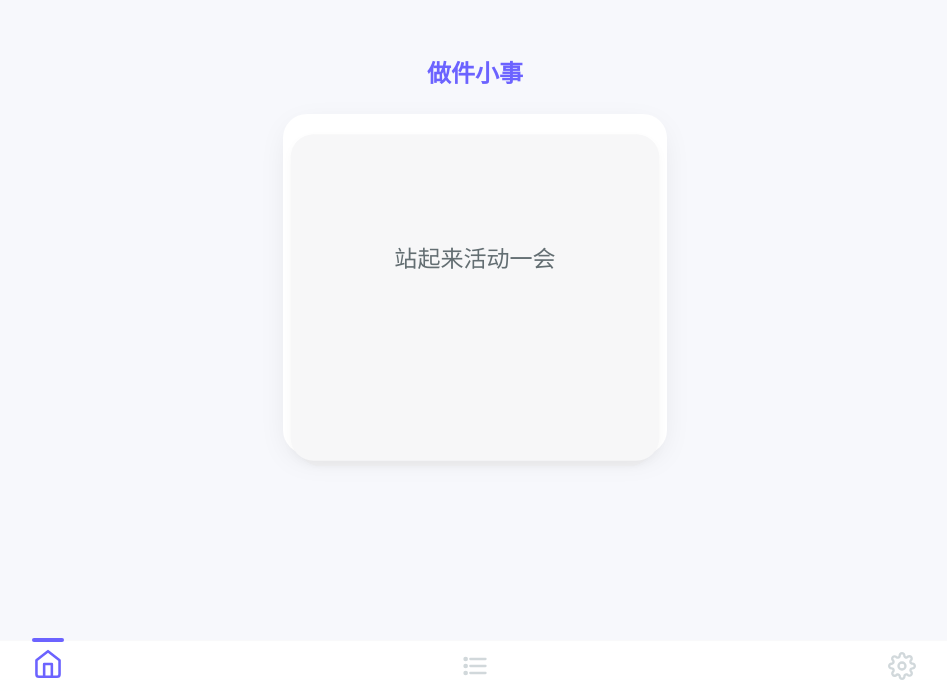
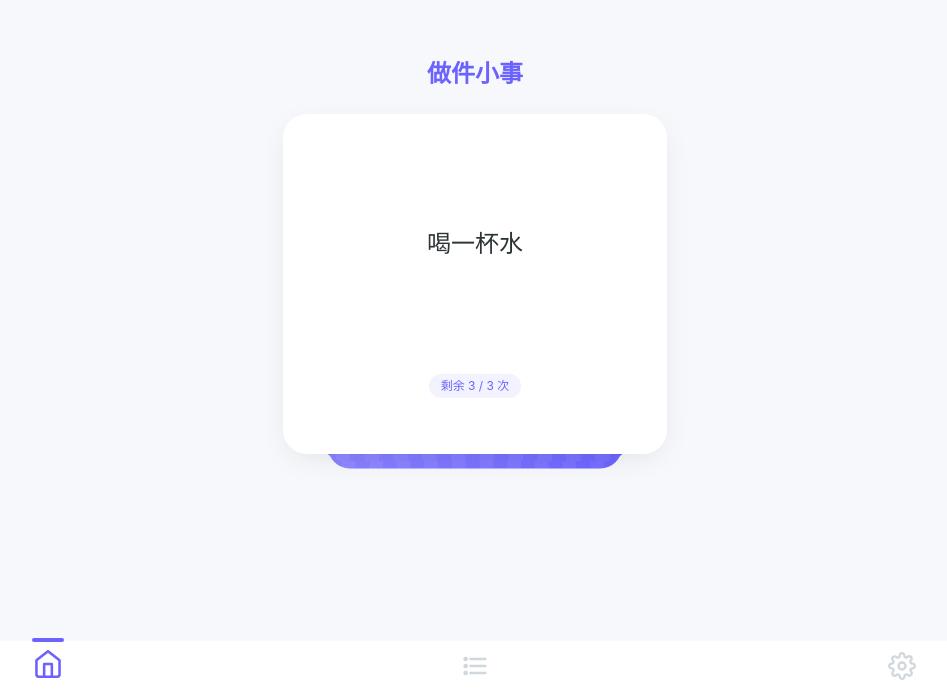
Before and after one commit to DavidXie03/do-little-things, a Vue app: page / in a window 1280 px wide. Shown: the part 108-800 px from the top of the page, without its empty margins (165-1112 px from the left). Built offline with nearby package versions, Linux system fonts and the light colour scheme.

Commit message:
feat: replace stacked card shadows with card-back design and 3D flip animation

```diff
--- a/src/views/HomeView.vue
+++ b/src/views/HomeView.vue
@@ -21,6 +21,9 @@ const stackItems = ref<DailyTodoItem[]>([])
 const allDone = ref(false)
 const cardVisible = ref(false)
 const cardKey = ref(0)
+
+/** 翻牌动画状态 */
+const isFlipping = ref(false)
 
 /** 最多同时显示几张堆叠卡片 */
 const MAX_STACK = 3
@@ -66,15 +69,22 @@ function handleSwipe(direction: SwipeDirection) {
   // 隐藏顶部卡片
   cardVisible.value = false
 
-  // 短暂延迟后重新加载堆叠
+  // 重新加载堆叠 → 触发翻牌动画
   setTimeout(() => {
     loadStack()
     cardKey.value++
+
+    if (stackItems.value.length > 0) {
+      // 先显示卡牌背面，然后翻转到正面
+      isFlipping.value = true
       nextTick(() => {
         requestAnimationFrame(() => {
+          // 触发翻牌动画：从背面翻到正面
+          isFlipping.value = false
           cardVisible.value = true
         })
       })
+    }
   }, 100)
 }
 
@@ -105,52 +115,58 @@ onMounted(() => {
           </h1>
 
           <!-- 卡片堆叠容器 -->
-          <div class="relative" style="min-height: 360px;">
-            <!-- 背景堆叠卡片：用位置偏移 + 阴影递减体现层次，完全不透明 -->
+          <div class="card-stack-container" style="min-height: 360px;">
+            <!-- 背景堆叠卡片：显示为卡牌背面 -->
             <div
               v-for="(item, idx) in visibleStack.slice(1)"
               :key="'bg-' + item.id"
               class="card-stack-layer"
               :style="{
-                transform: `scale(${1 - (idx + 1) * 0.04}) translateY(${(idx + 1) * 14}px)`,
+                transform: `translateY(${(idx + 1) * 14}px) scale(${1 - (idx + 1) * 0.04})`,
                 zIndex: MAX_STACK - (idx + 1),
               }"
             >
-              <div
-                class="relative rounded-3xl p-6 mx-8 overflow-hidden"
-                :style="{
-                  background: idx === 0 ? '#F7F7F8' : '#EFEFF1',
-                  boxShadow: `0 ${6 - (idx + 1) * 2}px ${20 - (idx + 1) * 6}px -4px rgba(0, 0, 0, ${0.08 - (idx + 1) * 0.02})`,
-                  minHeight: '340px',
-                }"
-              >
-                <div class="relative flex items-center justify-center" style="min-height: 260px;">
-                  <p
-                    class="text-center leading-relaxed font-medium"
-                    :style="{
-                      fontSize: item.task.content.length > 20 ? '20px' : '24px',
-                      color: 'var(--text-secondary)',
-                      lineHeight: '1.8',
-                    }"
-                  >
-                    {{ item.task.content }}
-                  </p>
+              <!-- 卡牌背面 -->
+              <div class="card-back">
+                <div class="card-back-pattern">
+                  <!-- 装饰性图案 -->
+                  <div class="card-back-diamond"></div>
+                  <div class="card-back-border"></div>
+                  <div class="card-back-center-icon">✦</div>
                 </div>
               </div>
             </div>
 
-            <!-- 顶部可交互卡片 -->
+            <!-- 顶部可交互卡片（带翻牌动画） -->
+            <div
+              class="card-stack-top card-flip-wrapper"
+              :class="{ 'is-flipping': isFlipping }"
+            >
+              <!-- 卡牌背面（翻牌动画时先显示） -->
+              <div class="card-flip-back">
+                <div class="card-back">
+                  <div class="card-back-pattern">
+                    <div class="card-back-diamond"></div>
+                    <div class="card-back-border"></div>
+                    <div class="card-back-center-icon">✦</div>
+                  </div>
+                </div>
+              </div>
+
+              <!-- 卡牌正面 -->
+              <div class="card-flip-front">
                 <transition name="card-fade-in">
                   <TaskCard
                     v-show="cardVisible"
                     :key="cardKey"
-                class="card-stack-top"
                     :task="topItem.task"
                     :remaining-count="topItem.totalCount - topItem.completedCount"
                     :total-count="topItem.totalCount"
                     @swipe="handleSwipe"
                   />
                 </transition>
+              </div>
+            </div>
           </div>
         </template>
 
@@ -176,17 +192,23 @@ onMounted(() => {
 </template>
 
 <style scoped>
+/* 卡片堆叠容器：启用 3D 透视 */
+.card-stack-container {
+  position: relative;
+  perspective: 1000px;
+}
+
 /* 堆叠层：绝对定位覆盖同一区域 */
 .card-stack-layer {
   position: absolute;
   top: 0;
   left: 0;
   right: 0;
-  transition: transform 0.4s cubic-bezier(0.34, 1.56, 0.64, 1);
+  transition: transform 0.5s cubic-bezier(0.34, 1.56, 0.64, 1);
   pointer-events: none;
 }
 
-/* 顶部卡片：绝对定位，覆盖在堆叠层上 */
+/* 顶部卡片 */
 .card-stack-top {
   position: absolute;
   top: 0;
@@ -195,9 +217,83 @@ onMounted(() => {
   z-index: 10;
 }
 
+/* ====== 卡牌背面样式 ====== */
+.card-back {
+  border-radius: 1.5rem;
+  margin: 0 2rem;
+  min-height: 340px;
+  background: linear-gradient(135deg, #6C63FF 0%, #8B83FF 50%, #6C63FF 100%);
+  position: relative;
+  overflow: hidden;
+}
+
+.card-back-pattern {
+  position: absolute;
+  inset: 0;
+  display: flex;
+  align-items: center;
+  justify-content: center;
+}
+
+/* 内边框装饰 */
+.card-back-border {
+  position: absolute;
+  inset: 12px;
+  border: 2px solid rgba(255, 255, 255, 0.2);
+  border-radius: 1.2rem;
+}
+
+/* 菱形背景纹理 */
+.card-back-diamond {
+  position: absolute;
+  inset: 0;
+  background-image:
+    linear-gradient(45deg, rgba(255,255,255,0.06) 25%, transparent 25%),
+    linear-gradient(-45deg, rgba(255,255,255,0.06) 25%, transparent 25%),
+    linear-gradient(45deg, transparent 75%, rgba(255,255,255,0.06) 75%),
+    linear-gradient(-45deg, transparent 75%, rgba(255,255,255,0.06) 75%);
+  background-size: 30px 30px;
+  background-position: 0 0, 0 15px, 15px -15px, -15px 0px;
+}
+
+/* 中心装饰符号 */
+.card-back-center-icon {
+  font-size: 48px;
+  color: rgba(255, 255, 255, 0.25);
+  z-index: 1;
+  text-shadow: 0 2px 8px rgba(0, 0, 0, 0.1);
+}
+
+/* ====== 翻牌动画 ====== */
+.card-flip-wrapper {
+  transform-style: preserve-3d;
+  transition: transform 0.6s cubic-bezier(0.4, 0, 0.2, 1);
+}
+
+.card-flip-wrapper.is-flipping {
+  transform: rotateY(180deg);
+}
+
+.card-flip-front,
+.card-flip-back {
+  backface-visibility: hidden;
+}
+
+.card-flip-back {
+  position: absolute;
+  top: 0;
+  left: 0;
+  right: 0;
+  transform: rotateY(180deg);
+}
+
+.card-flip-front {
+  position: relative;
+}
+
 /* 顶部卡片入场动画 */
 .card-fade-in-enter-active {
-  transition: opacity 0.4s ease, transform 0.4s cubic-bezier(0.34, 1.56, 0.64, 1);
+  transition: opacity 0.3s ease;
 }
 .card-fade-in-leave-active {
   transition: opacity 0.15s ease;
@@ -206,11 +302,9 @@ onMounted(() => {
 }
 .card-fade-in-enter-from {
   opacity: 0;
-  transform: scale(0.92) translateY(20px);
 }
 .card-fade-in-enter-to {
   opacity: 1;
-  transform: scale(1) translateY(0);
 }
 .card-fade-in-leave-to {
   opacity: 0;
```
Lines whose indentation alone changed are shown as unchanged.
